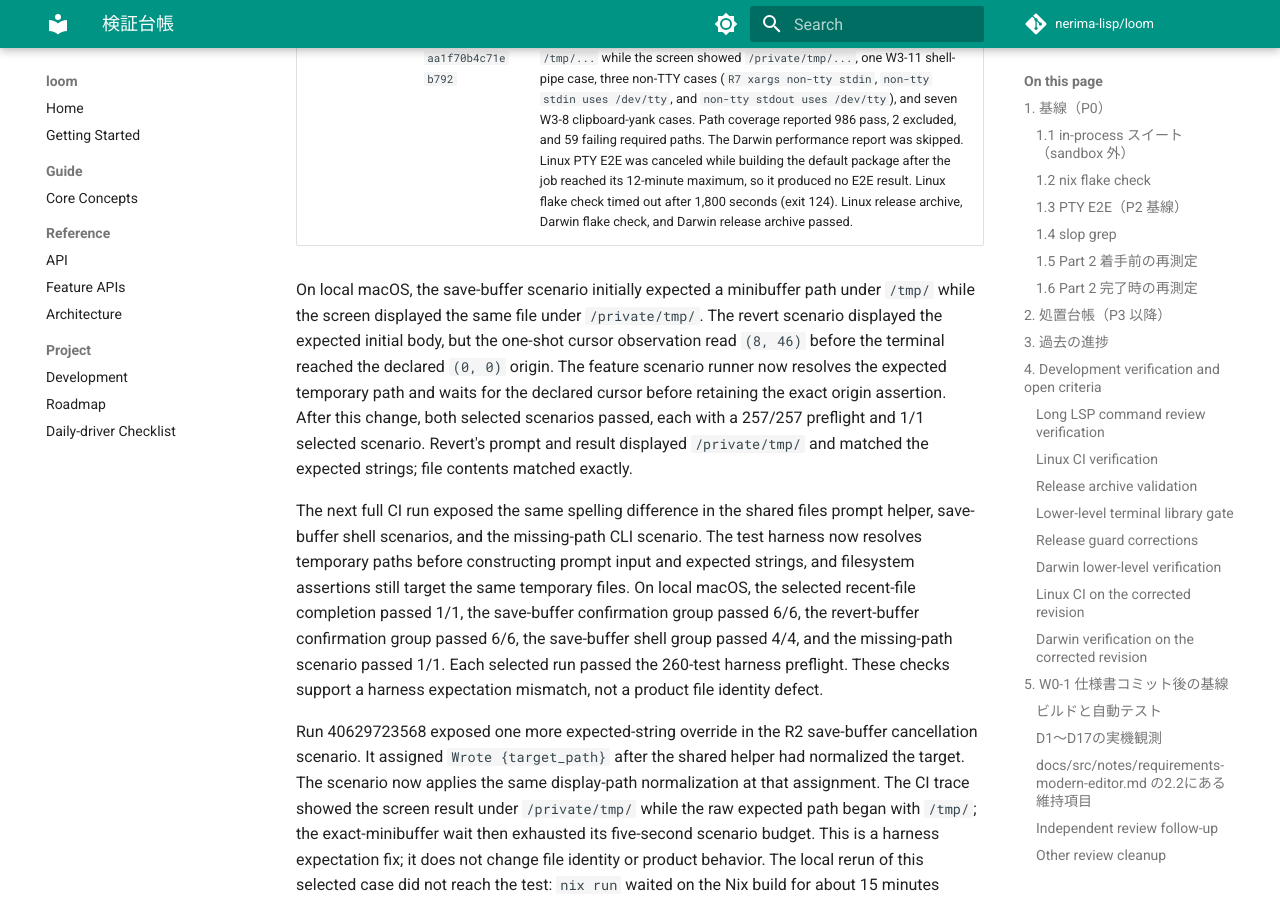
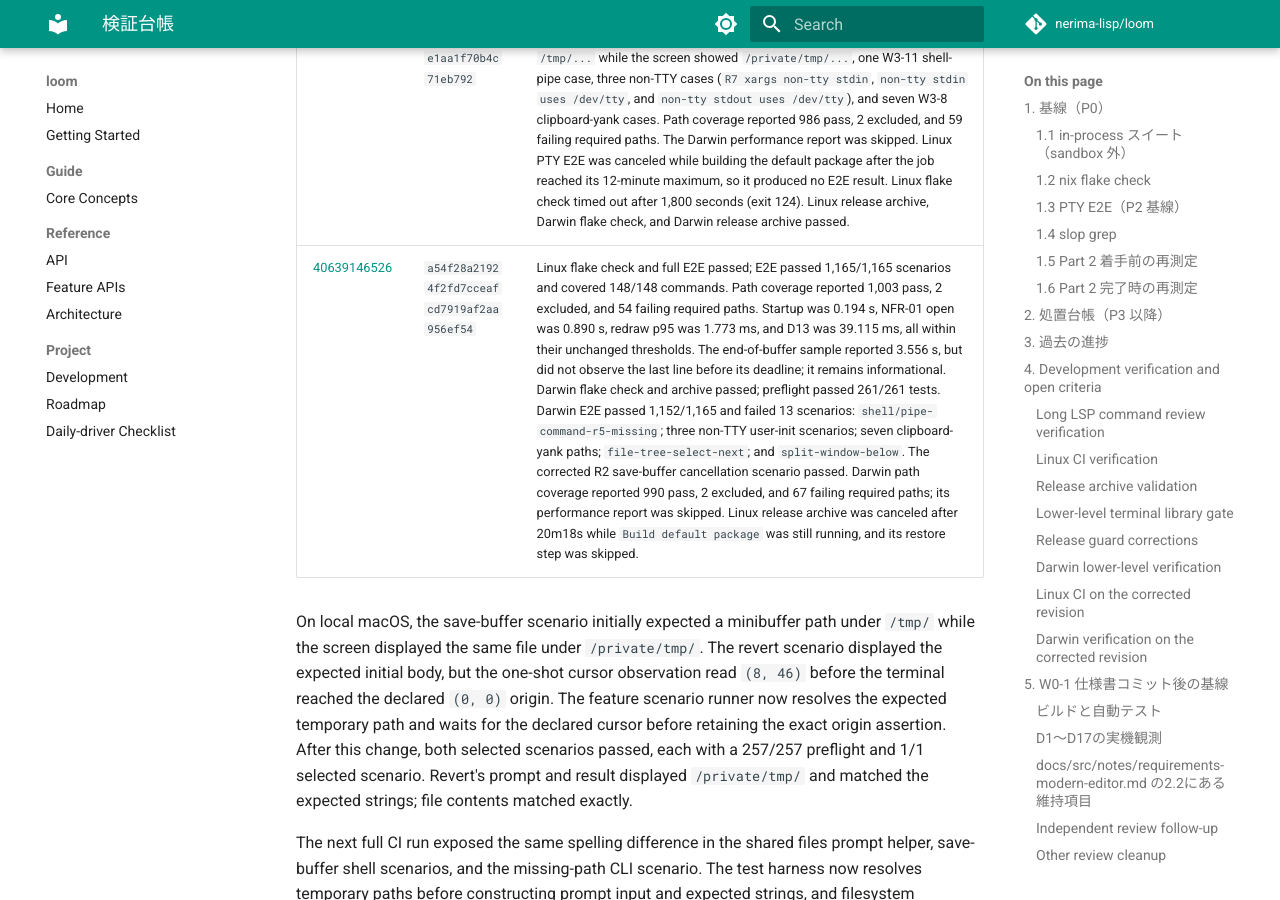
Before and after one commit to nerima-lisp/loom, an MkDocs documentation site: the page built from docs/src/notes/verification-ledger.md, in a window 1280 px wide and 900 px high, scrolled down 34898 px. Built offline with MkDocs 1.6.1 and Material for MkDocs 9.7.7, drawn with Linux system fonts in a browser that asks for light colours; comment, search, counter and statistics services are not loaded.

Commit message:
docs(ledger): record cross-platform candidate run

```diff
--- a/docs/src/notes/verification-ledger.md
+++ b/docs/src/notes/verification-ledger.md
@@ -1043,6 +1043,7 @@ counts above refer to separate local, CI, and current-workspace snapshots.
 | [40614855675](https://github.com/nerima-lisp/loom/actions/runs/40614855675) | `e4b7c055b083092933a590982e7117a14c537693` | Five of six jobs passed; the workflow failed only in Darwin PTY E2E. Linux full E2E passed 1,151/1,151 scenarios and covered 147/147 commands; path coverage reported 999 pass, 2 excluded, and 29 failing required paths. Startup was 0.122 s, redraw p95 was 1.785 ms, D13 was 38.224 ms, and all three large-file-open trials expired before producing a metric. Darwin's 252-test harness preflight passed, including the job-control tests; the log contained no `PermissionError` or `killpg` failure. Darwin full E2E failed with 1,108 passed and 43 failed scenarios: 32 execution-budget expirations, 8 buffer-origin mismatches, and 3 user-init non-TTY I/O expectation failures. Its performance report was skipped. The benchmark changes described above were not present in this tested SHA. The Darwin flake check and archive both passed. |
 | [40622923555](https://github.com/nerima-lisp/loom/actions/runs/40622923555) | `acc36bdd39c6ef1762c02b3ebe97d0ec6b481cd7` | Linux full E2E passed 1,164/1,164 scenarios and covered 148/148 commands. Darwin preflight passed 260/260 tests; full E2E passed 1,134/1,164 with 30 failures. Eighteen failures were files-path expectations that compared `/tmp/...` with the screen's `/private/tmp/...`; the remaining 12 were one shell pipe case, three user-init non-TTY cases, seven clipboard cases, and one window cursor case owned outside W4-2. Linux and Darwin flake checks and both release archives passed. Darwin's log contained no `PermissionError` or `killpg` failure. |
 | [40629723568](https://github.com/nerima-lisp/loom/actions/runs/40629723568) | `42ad1e19d3b99f1696c913e1aa1f70b4c71eb792` | Darwin preflight passed 261/261 tests; full E2E passed 1,152/1,164 scenarios. Failures were one save-buffer cancellation expectation showing `/tmp/...` while the screen showed `/private/tmp/...`, one W3-11 shell-pipe case, three non-TTY cases (`R7 xargs non-tty stdin`, `non-tty stdin uses /dev/tty`, and `non-tty stdout uses /dev/tty`), and seven W3-8 clipboard-yank cases. Path coverage reported 986 pass, 2 excluded, and 59 failing required paths. The Darwin performance report was skipped. Linux PTY E2E was canceled while building the default package after the job reached its 12-minute maximum, so it produced no E2E result. Linux flake check timed out after 1,800 seconds (exit 124). Linux release archive, Darwin flake check, and Darwin release archive passed. |
+| [40639146526](https://github.com/nerima-lisp/loom/actions/runs/40639146526) | `a54f28a21924f2fd7cceafcd7919af2aa956ef54` | Linux flake check and full E2E passed; E2E passed 1,165/1,165 scenarios and covered 148/148 commands. Path coverage reported 1,003 pass, 2 excluded, and 54 failing required paths. Startup was 0.194 s, NFR-01 open was 0.890 s, redraw p95 was 1.773 ms, and D13 was 39.115 ms, all within their unchanged thresholds. The end-of-buffer sample reported 3.556 s, but did not observe the last line before its deadline; it remains informational. Darwin flake check and archive passed; preflight passed 261/261 tests. Darwin E2E passed 1,152/1,165 and failed 13 scenarios: `shell/pipe-command-r5-missing`; three non-TTY user-init scenarios; seven clipboard-yank paths; `file-tree-select-next`; and `split-window-below`. The corrected R2 save-buffer cancellation scenario passed. Darwin path coverage reported 990 pass, 2 excluded, and 67 failing required paths; its performance report was skipped. Linux release archive was canceled after 20m18s while `Build default package` was still running, and its restore step was skipped. |
 
 On local macOS, the save-buffer scenario initially expected a minibuffer path under
 `/tmp/` while the screen displayed the same file under `/private/tmp/`. The revert
```
